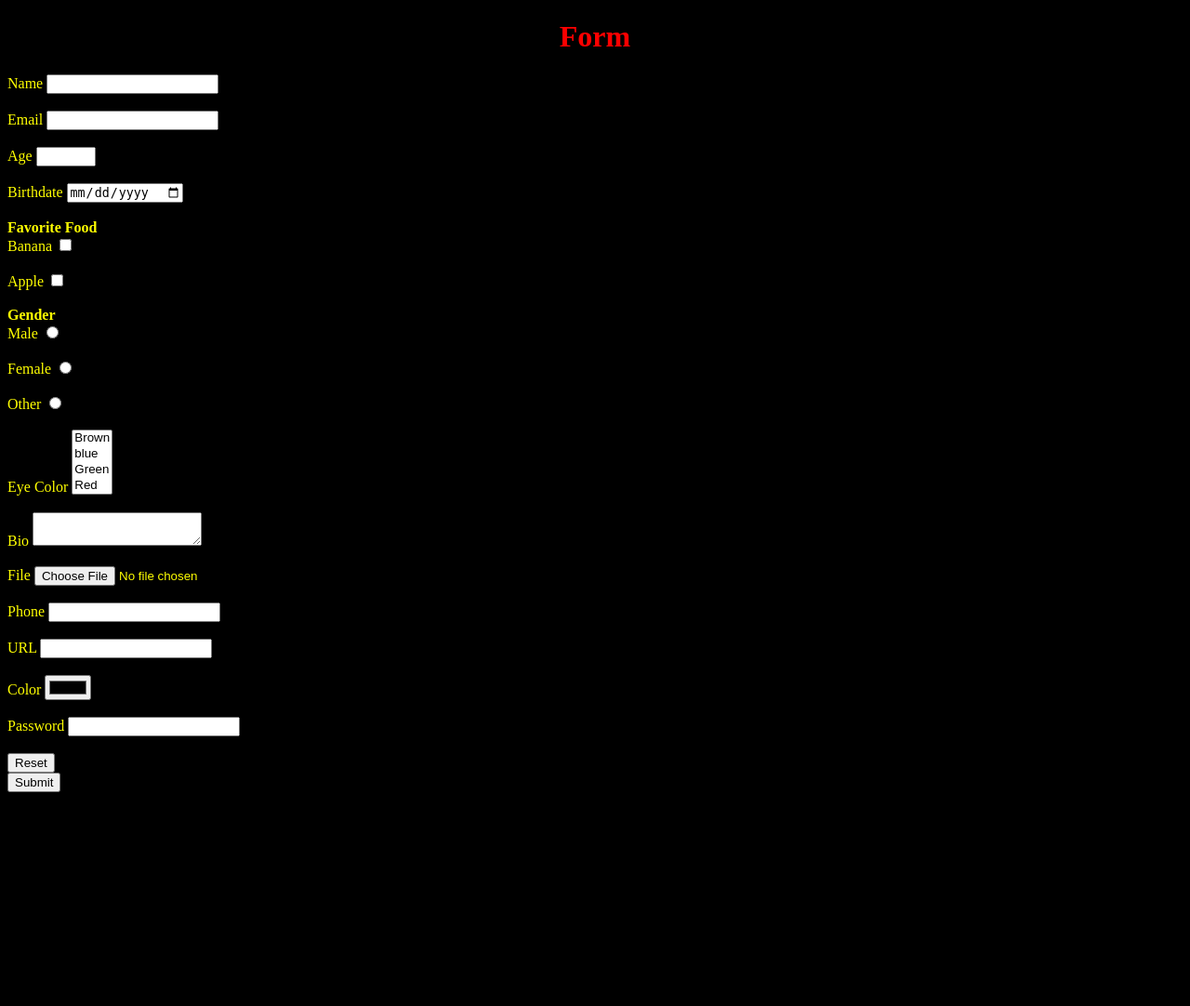
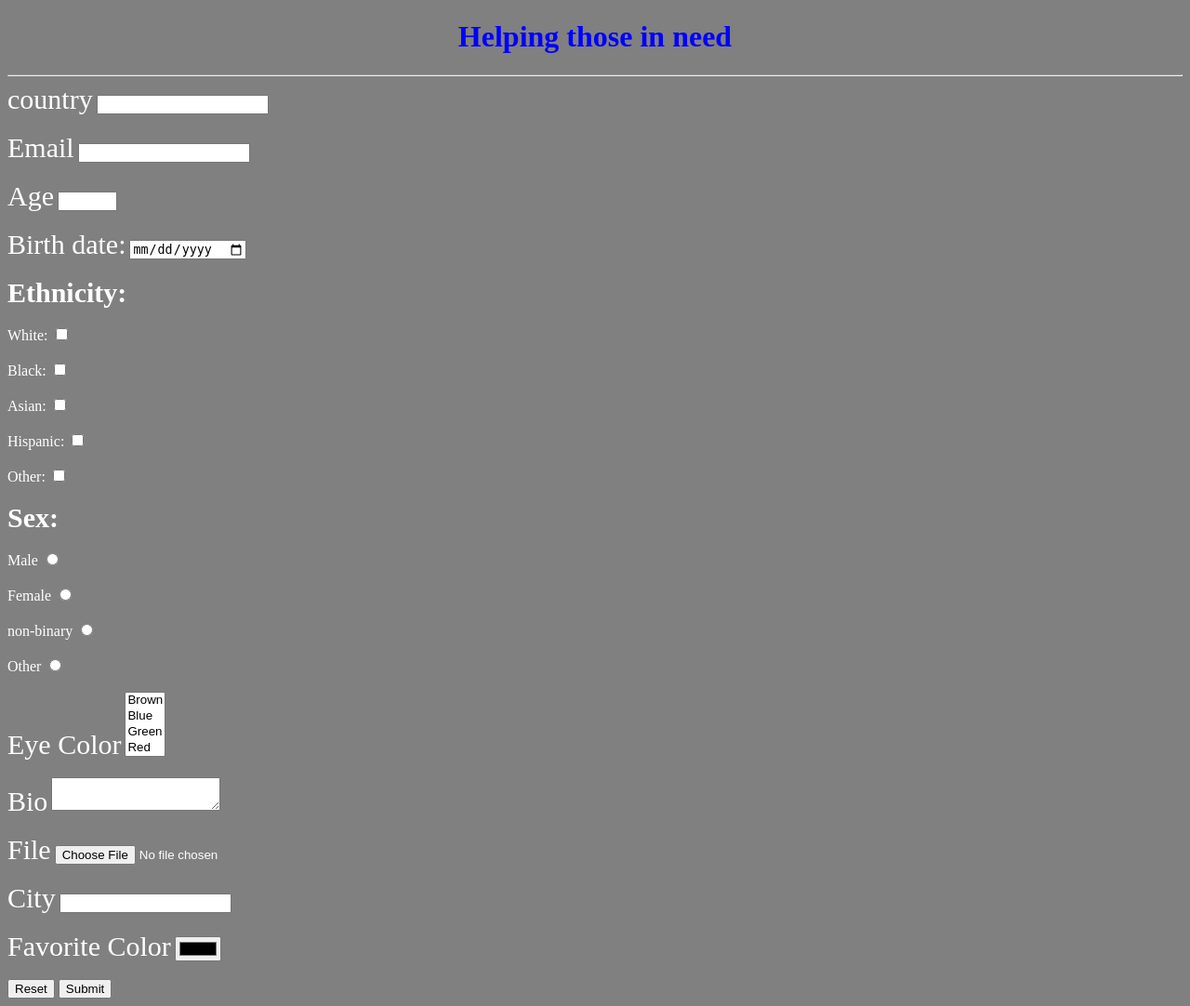
Before and after one commit to Heinzino/CodeTheChange2022, a Flask app: page /form in a window 1280 px wide. Shown: the whole page at 93% size. Before the commit the page ends 852 px from the top, so only its background shows below. Run offline with Flask 2, Linux system fonts and the light colour scheme.

Commit message:
Merge branch 'main' of https://github.com/Heinzino/CodeTheChange2022 into origin

```diff
--- a/Website/templates/form.html
+++ b/Website/templates/form.html
@@ -1,42 +1,55 @@
 <!DOCTYPE html>
 <html lang="en">
 <head>
-<body style= "background-color:black;">
+<body style= "background-color:grey;">
 
 <title>Helping those in need</title>
 
-<h1 style="color:red; text-align:center; font-style:Times New Roman"> Form </h1>
-<form action="results.html" method="GET" enctype="multipart/form-data" style="color:yellow; text-align:left;">
+<h1 style="color:blue; text-align:center; font-style:Times New Roman"> Helping those in need </h1><hr>
+<form action="results.html" method="GET" enctype="multipart/form-data" style="color:white;" align="left">
+
     <div>
-      <label for="name">Name</label>
+      <label style="font-size:30px" for="country">country</label>
       <input type="text" name="name" id="name" required>
   </div><br>
   <div>
-    <label for="email">Email</label>
+    <label style="font-size:30px" for="email">Email</label>
     <input type="email" name="email" id="email" required>
   </div><br>
   <div>
-    <label for="age">Age</label>
+    <label style="font-size:30px" for="age">Age</label>
     <input type="number" name="age" id="age" min="1" max="200" step="5">
   </div><br>
   <div>
-    <label for="date">Birthdate</label>
+    <label style="font-size:30px" for="date">Birth date:</label>
     <input type="date" name="date" id="date" min="2019-06-10">
   </div><br>
   <div>
-    <b style="color:yellow;">Favorite Food</b>
-    <div>
-      <label for="banana">Banana</label>
-      <input type="checkbox" name="banana" id="banana">
+    <b style="font-size:30px">Ethnicity:</b>
+    <div><br>
+      <label for="White">White:</label>
+      <input type="checkbox" name="white" id="white">
     </div><br>
     <div>
-      <label for="apple">Apple</label>
-      <input type="checkbox" name="apple" id="apple">
+      <label for="Black">Black:</label>
+      <input type="checkbox" name="black" id="black">
+    </div><br>
+	    <div>
+      <label for="Asian">Asian:</label>
+      <input type="checkbox" name="asian" id="asian">
+    </div><br>
+	    <div>
+      <label for="Hispanic">Hispanic:</label>
+      <input type="checkbox" name="Hispanic" id="Hispanic">
+    </div><br>
+	    <div>
+      <label for="Other">Other:</label>
+      <input type="checkbox" name="Other" id="Other">
     </div><br>
   </div>
   <div>
-    <b style="color:yellow;">Gender</b>
-    <div>
+    <b style="font-size:30px">Sex:</b>
+    <div><br>
       <label for="male">Male</label>
       <input type="radio" name="gender" id="male" value="male">
     </div><br>
@@ -45,47 +58,43 @@
       <input type="radio" name="gender" id="female" value="female">
     </div><br>
 	    <div>
+	    <div>
+      <label for="non-binary">non-binary</label>
+      <input type="radio" name="gender" id="male" value="male">
+    </div><br>
+    <div>
       <label for="other">Other</label>
       <input type="radio" name="gender" id="other" value="other">
     </div><br>
   </div>
   <div>
-    <label for="eyeColor">Eye Color</label>
+    <label style="font-size:30px" for="eyeColor">Eye Color</label>
     <select name="eyeColor" id="eyeColor" multiple>
 	  <option value="brown">Brown</option>
-	  <option value="blue">blue</option>
+	  <option value="blue">Blue</option>
       <option value="Green">Green</option>
-      <option label="Red" value="Red"></option>
+      <option value="Red">Red</option>
+	  <option value="Other">Other</option>
     </select>
   </div><br>
   <div>
-    <label for="bio">Bio</label>
+    <label style="font-size:30px" for="bio">Bio</label>
     <textarea id="bio" name="bio"></textarea>
   </div><br>
   <input type="hidden" name="hidden" value="hi">
   <div>
-    <label for="file">File</label>
+    <label style="font-size:30px" for="file">File</label>
     <input id="file" type="file" name="file">
   </div><br>
   <div>
-    <label for="phone">Phone</label>
-    <input type="tel" name="phone" id="phone">
+    <label style="font-size:30px" for="City">City</label>
+    <input type="text" name="City" id="City">
   </div><br>
-  <div>
-    <label for="url">URL</label>
-    <input type="url" name="url" id="url">
+
+    <label style="font-size:30px" for="color">Favorite Color</label>
+    <input type="color" name="Favorite color" id="Favorite color">
   </div><br>
-  <div>
-    <label for="color">Color</label>
-    <input type="color" name="color" id="color">
-  </div><br>
-  <div>
-    <label>
-      Password
-      <input type="password" name="password" required>
-    </label>
-  </div><br>
-  <button type="reset">Reset</button><br>
+  <button type="reset">Reset</button>
   <button type="submit">Submit</button>
 </form>
 </body>
```
